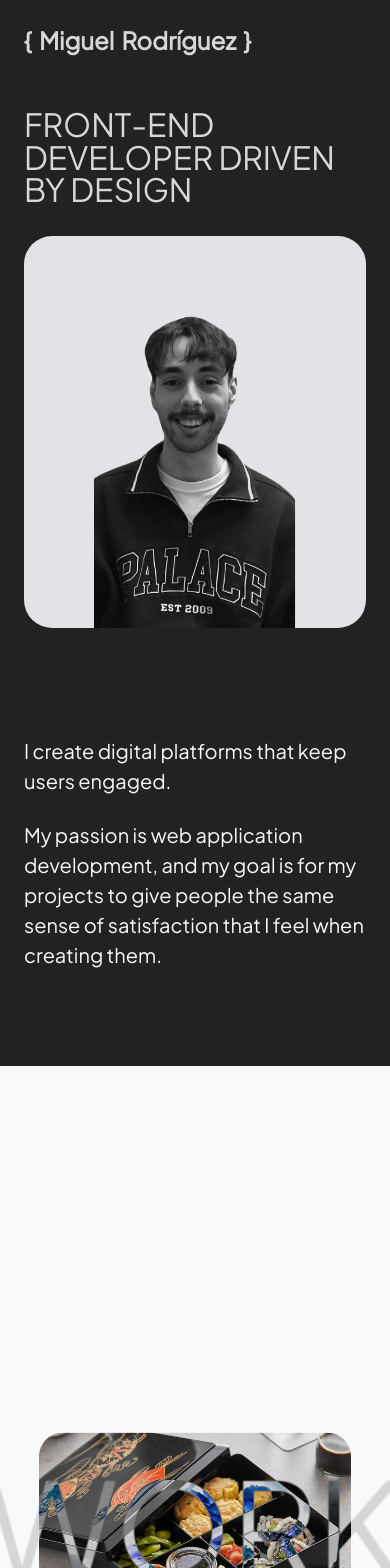
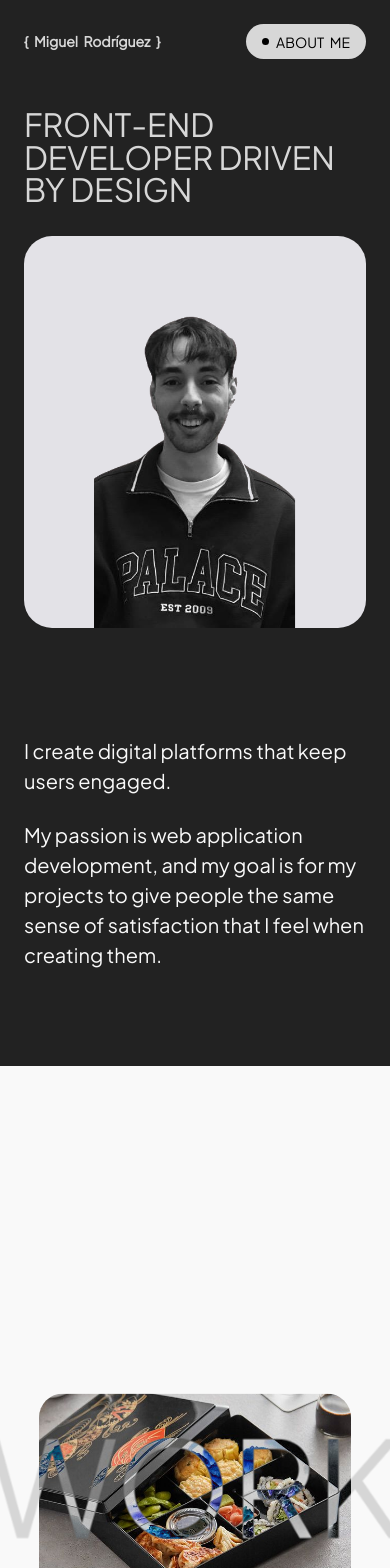
Before and after one commit to miguelrodriguezp99/portfolio, a React (Vite) app: page / in a window 390 px wide. Shown: the top 1568 px of the page. Built offline with nearby package versions, Linux system fonts and the light colour scheme.

Commit message:
Refactor layout and styles for App, Cursor, Footer, Navbar, and Work components; adjust z-index and improve responsiveness

```diff
--- a/src/App.tsx
+++ b/src/App.tsx
@@ -17,7 +17,7 @@ function App() {
       }}
     >
       <ScrollToTop />
-      <div className="font-jakarta z-50 min-w-full">
+      <div className="font-jakarta min-w-full relative z-[-2]">
         <Navbar />
         <Routes>
           <Route path="/" element={<Home />} />
--- a/src/components/Cursor/Cursor.tsx
+++ b/src/components/Cursor/Cursor.tsx
@@ -56,7 +56,7 @@ const Cursor = () => {
 
   return (
     <div
-      className="hidden sm:flex cursor fixed w-5 h-5
+      className="sm:flex cursor fixed w-5 h-5
     bg-white rounded-full pointer-events-none
     translate-x-[-50%] translate-y-[-50%] mix-blend-difference items-center text-center justify-center"
     >
--- a/src/components/Footer/Footer.tsx
+++ b/src/components/Footer/Footer.tsx
@@ -12,9 +12,9 @@ export default function Footer() {
         <div className="flex flex-col md:flex-row gap-2 md:h-full">
           <img
             src="./miguel.png"
-            className="rounded-[24px] md:w-[45%] min-w-[330px] md:min-h-full  md:min-w-[350px] object-cover"
+            className="rounded-[24px] md:w-[45%] min-w-[330px] md:min-h-full md:min-w-[350px] aspect-[1.3/1] object-cover"
           />
-          <div className="flex flex-col md:flex-col lg:w-full">
+          <div className="flex flex-col md:flex-col lg:w-full mt-2 sm:mt-0">
             <div className="mb-3 flex relative min-w-full md:min-w-fit md:w-fit">
               <h1 className="footer-title md:w-full lg:w-[8.5ch] xl:w-[8.5ch]">
                 Lets connect
@@ -23,7 +23,7 @@ export default function Footer() {
                 GET IN TOUCH
               </button>
             </div>
-            <div className="flex flex-col lg:flex-row gap-1 lg:gap-3 lg:ml-3 md:text-xl lg:text-2xl">
+            <div className="flex flex-col mt-3 sm:mt-0 mb-16 sm:mb-0 lg:flex-row gap-1 lg:gap-3 lg:ml-3 md:text-xl lg:text-2xl">
               <a
                 href="#"
                 className="footer-link cursor-hover2 hover:text-[#6d6d6d] transition-colors duration-300 w-fit cursor-hover2"
--- a/src/components/Navbar/Navbar.tsx
+++ b/src/components/Navbar/Navbar.tsx
@@ -5,7 +5,7 @@ export default function Navbar() {
   const location = useLocation();
 
   return (
-    <div className="z-[99999] text-[#f9f9f9] fixed top-6 left-6 right-6 mix-blend-difference flex justify-between">
+    <div className="z-[99999] text-[#f9f9f9] fixed top-6 left-6 right-6 mix-blend-difference flex justify-between items-center">
       <button
         className="hidden sm:flex spacing text-start bg-[#f9f9f9]
         items-center justify-center rounded-full h-[40px] cursor-none"
@@ -21,7 +21,7 @@ export default function Navbar() {
           }, 100);
           return;
         }}
-        className="spacing text-2xl font-bold cursor-hover2"
+        className="spacing text-[14px] sm:text-2xl font-bold cursor-hover2 "
       >
         {"{ Miguel Rodríguez }"}
       </h1>
@@ -33,13 +33,13 @@ export default function Navbar() {
           }, 100);
           return;
         }}
-        className="hidden sm:flex spacing text-start bg-[#f9f9f9]
-        items-center justify-center rounded-full h-[40px]
+        className="flex sm:flex spacing text-start bg-[#f9f9f9]
+        items-center justify-center rounded-full h-[35px] sm:h-[40px]
         cursor-none gap-2 px-4 relative about-button"
       >
         <p className="h-[6px] w-[6px] rounded-full bg-transparent"></p>
         <p
-          className="min-h-[7px] min-w-[7px] absolute left-[13.5%] bg-[#222] rounded-full
+          className="min-h-[7px] min-w-[7px] absolute left-[13.5%]  bg-[#222] rounded-full
          button-circle"
         ></p>
 
--- a/src/components/Work/Work.tsx
+++ b/src/components/Work/Work.tsx
@@ -123,7 +123,7 @@ const Work = () => {
         // style={{ translateY: translateWork }}
         className={`min-h-[100vh] max-h-min sm:max-h-none sm:min-h-none sm:h-[400dvh] relative z-[9999] bg-[#f9f9f9] cursor-black-color`}
       >
-        <section className="work-section-container">
+        <section className="work-section-container ">
           <h2>Work</h2>
           <div className="work-svg-container">
             <motion.svg
--- a/src/components/Work/work.css
+++ b/src/components/Work/work.css
@@ -55,6 +55,16 @@
   width: 80%;
   aspect-ratio: 1.6/1;
   z-index: 0;
+}
+
+@media (width <= 450px) {
+  .work-section-container .work-image-container {
+    transform: translate(-50%, -70%);
+  }
+
+  .work-svg-container {
+    margin-bottom: 10vh;
+  }
 }
 
 @media (min-width: 768px) {
--- a/src/index.css
+++ b/src/index.css
@@ -26,6 +26,16 @@
     font-display: swap;
     src: url(/fonts/BebasNeue-Regular.ttf) format("truetype");
   }
+}
+
+#root {
+  position: relative;
+  z-index: -2;
+}
+
+body {
+  position: relative;
+  z-index: -2;
 }
 
 * {
```
